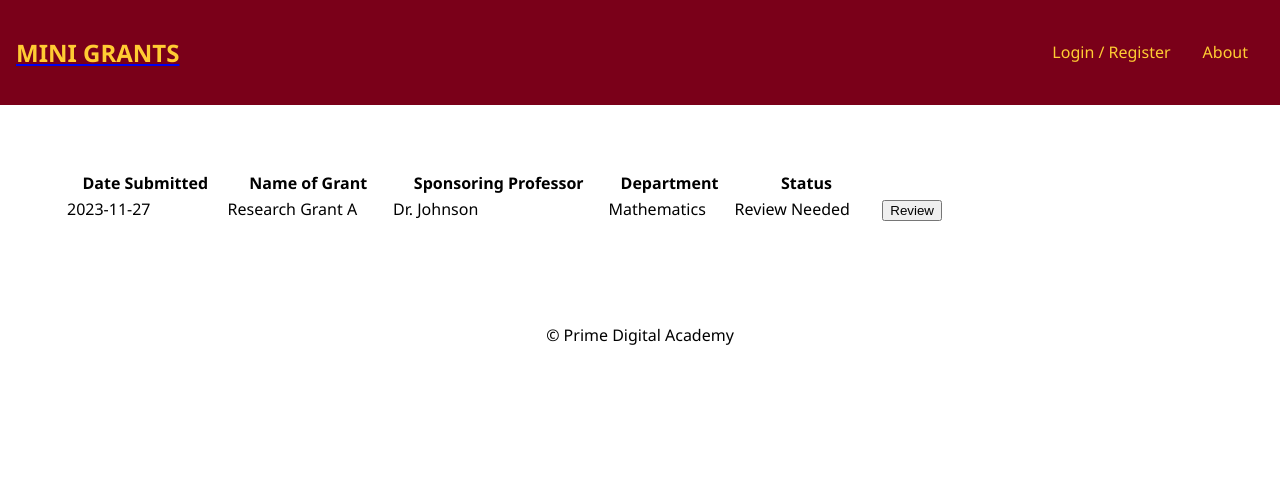
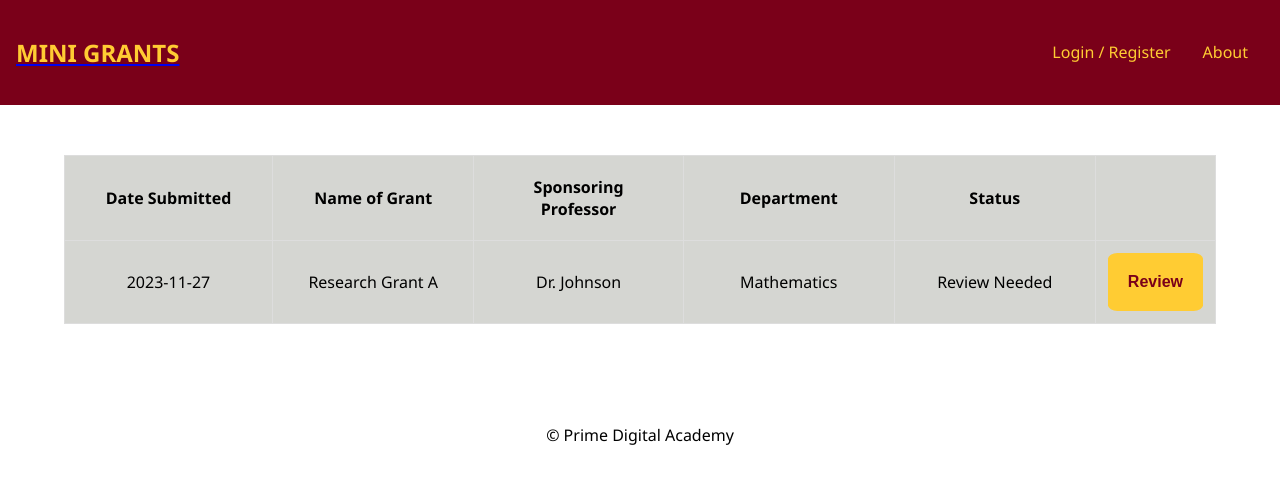
Before and after one commit to n-greensweig/mini-grants-IonE, a React (Create React App) app: page /#/reviewerhomepage in a window 1280 px wide. Shown: the top 484 px of the page. Built offline with nearby package versions, Linux system fonts and the light colour scheme; no server answers.

Commit message:
ReviewHomePage.css updated

```diff
--- a/src/components/ReviewerHomePage/ReviewerHomePage.css
+++ b/src/components/ReviewerHomePage/ReviewerHomePage.css
@@ -1,4 +1,34 @@
 .reviewerTable{
+    margin-top: 20px;
     margin: 5%;
-    width: 70%;
+    width: 90%;
+    border-collapse: collapse;
+    margin-top: 50px;
+    background-color: #d5d6d2;
 }
+
+.reviewerTable th, .reviewerTable td {
+    padding: 12px;
+    text-align: center;
+    border: 1px solid #ddd;
+    width: 20%;
+}
+
+.reviewerTable th {
+    padding: 20px;
+}
+
+.reviewerTable button {
+    background-color: #ffcc33;
+    border-radius: 10%;
+    color: #7a0019;
+    padding: 20px;
+    border: none;
+    cursor: pointer;
+    font-size: 16px;
+    font-weight: bold;
+}
+
+.reviewerTable button:hover {
+    background-color: #ffb71e;
+}
```
